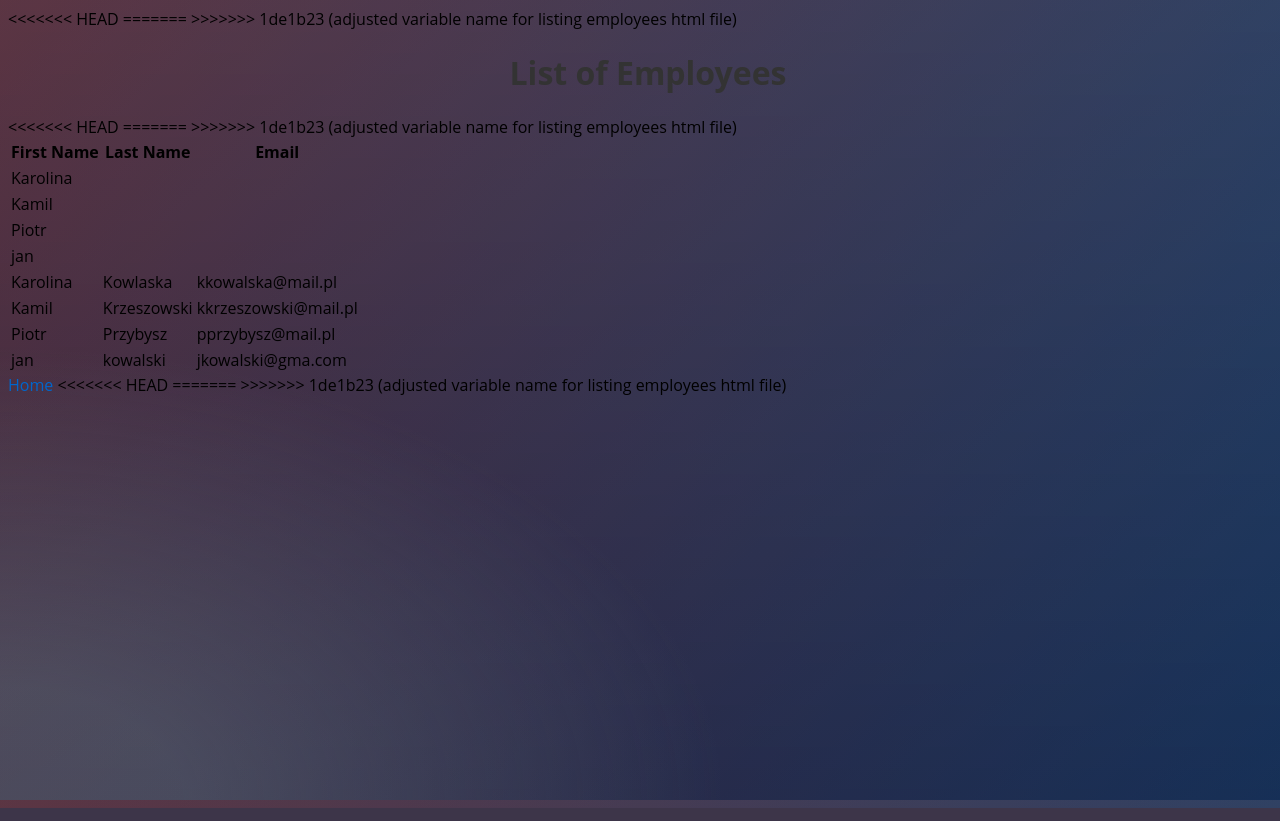
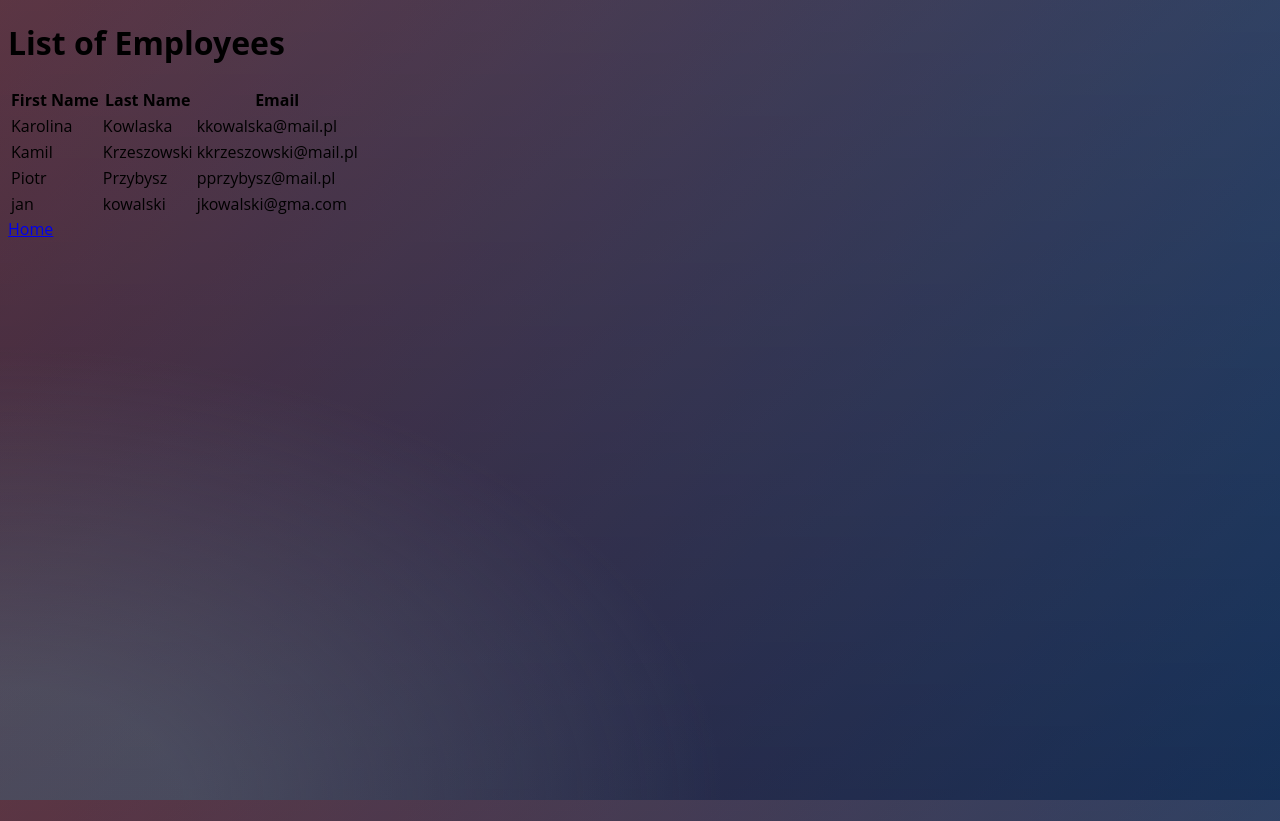
Before and after one commit to haszpe/Med_DB, a Django app: page /list_employee/ in a window 1280 px wide. Run offline with Django 4.2, Linux system fonts and the light colour scheme; data comes from the database, SQL or seed files in the repository.

Commit message:
removed unwanted lines

```diff
--- a/medDB/templates/list_employee.html
+++ b/medDB/templates/list_employee.html
@@ -6,11 +6,7 @@
 <head>
     <meta charset="UTF-8">
     <title>List of Employees</title>
-<<<<<<< HEAD
-    <link rel="stylesheet" href="{% static 'styles.css' %}" type= "text/css" >
-=======
     <link rel="stylesheet" href="{% static 'style_login.css' %}" type="text/css">
->>>>>>> 1de1b23 (adjusted variable name for listing employees html file)
 </head>
 
 <body>
@@ -21,25 +17,6 @@
                 <th>First Name</th>
                 <th>Last Name</th>
                 <th>Email</th>
-<<<<<<< HEAD
-                <!-- Add more headers here if you want to display more fields -->
-            </tr>
-        </thead>
-        <tbody>
-    {% for employee in all_employees %}
-    <tr>
-        <td>{{ employee.first_name }}</td>
-        <td>{{ employee.last_name }}</td>
-        <td>{{ employee.email }}</td>
-        <!-- Add more table data here if you want to display more fields -->
-    </tr>
-    {% empty %}
-    <tr>
-        <td colspan="3">No employees found.</td>
-    </tr>
-    {% endfor %}
-</tbody>
-=======
             </tr>
         </thead>
         <tbody>
@@ -51,12 +28,8 @@
             </tr>
             {% endfor %}
         </tbody>
->>>>>>> 1de1b23 (adjusted variable name for listing employees html file)
     </table>
     <a href="{% url 'home' %}">Home</a>
 </body>
-<<<<<<< HEAD
-=======
 
->>>>>>> 1de1b23 (adjusted variable name for listing employees html file)
 </html>
```
